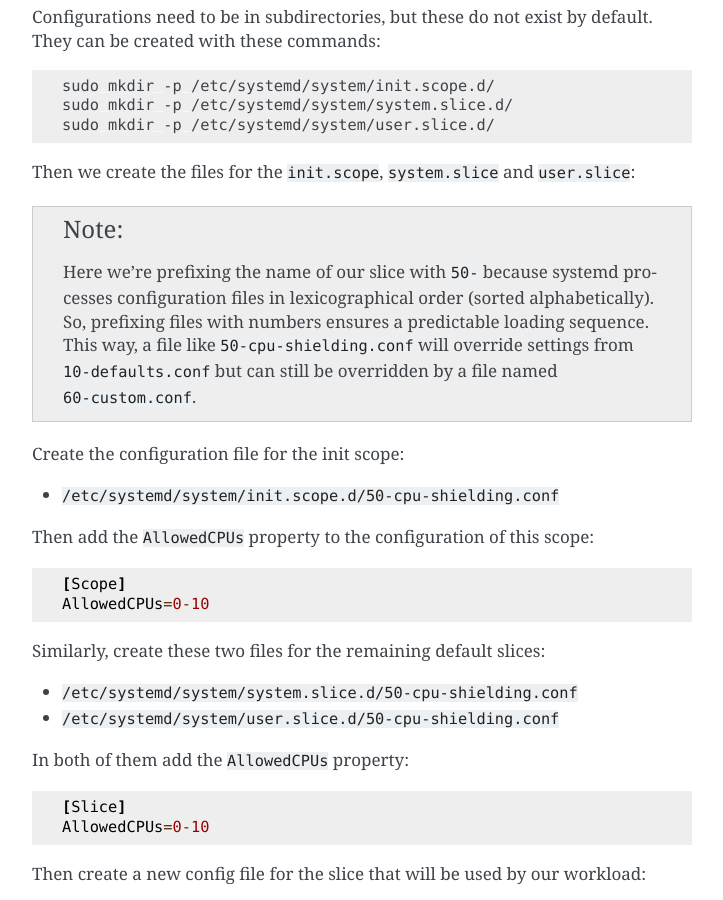
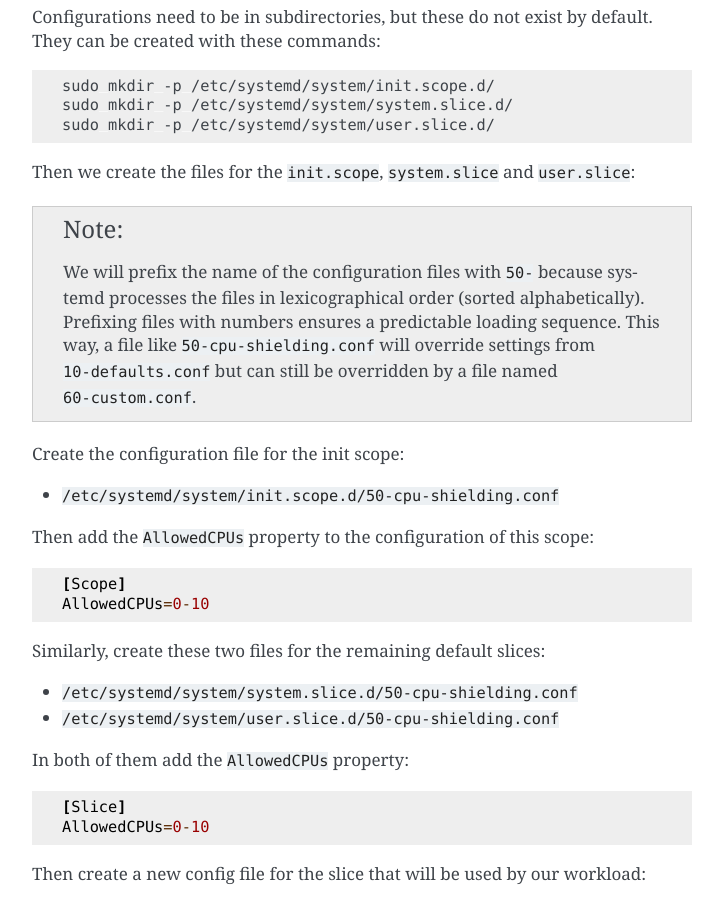
Before and after one commit to canonical/real-time-ubuntu-docs, a Sphinx documentation site: the page built from docs/how-to/using-cpusets.md, in a window 1280 px wide and 900 px high, scrolled down 3083 px. Shown: the whole window, without its empty margins (388-1111 px from the left). Built offline with Sphinx 7.4.7, drawn with Linux system fonts in a browser that asks for light colours.

Commit message:
feat: improve note admonition
Signed-off-by: Lincoln Wallace <lincoln.wallace@canonical.com>

````diff
--- a/docs/how-to/using-cpusets.md
+++ b/docs/how-to/using-cpusets.md
@@ -130,8 +130,8 @@ sudo mkdir -p /etc/systemd/system/user.slice.d/
 Then we create the files for the `init.scope`, `system.slice` and `user.slice`:
 
 ```{note}
-Here we're prefixing the name of our slice with `50-` because systemd processes configuration files in lexicographical order (sorted alphabetically).
-So, prefixing files with numbers ensures a predictable loading sequence.
+We will prefix the name of the configuration files with `50-` because systemd processes the files in lexicographical order (sorted alphabetically).
+Prefixing files with numbers ensures a predictable loading sequence.
 This way, a file like `50-cpu-shielding.conf` will override settings from `10-defaults.conf` but can still be overridden by a file named `60-custom.conf`.
 ```
 
````
